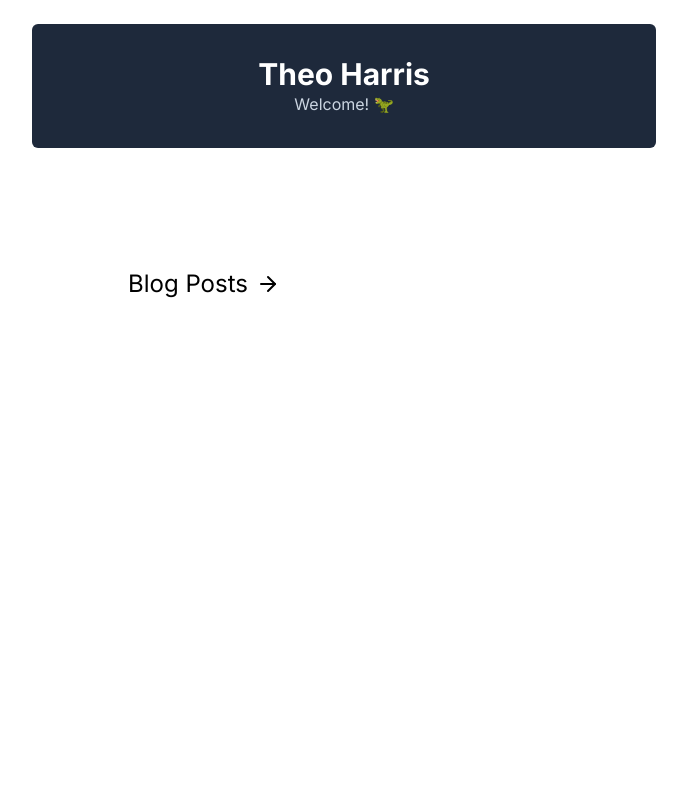
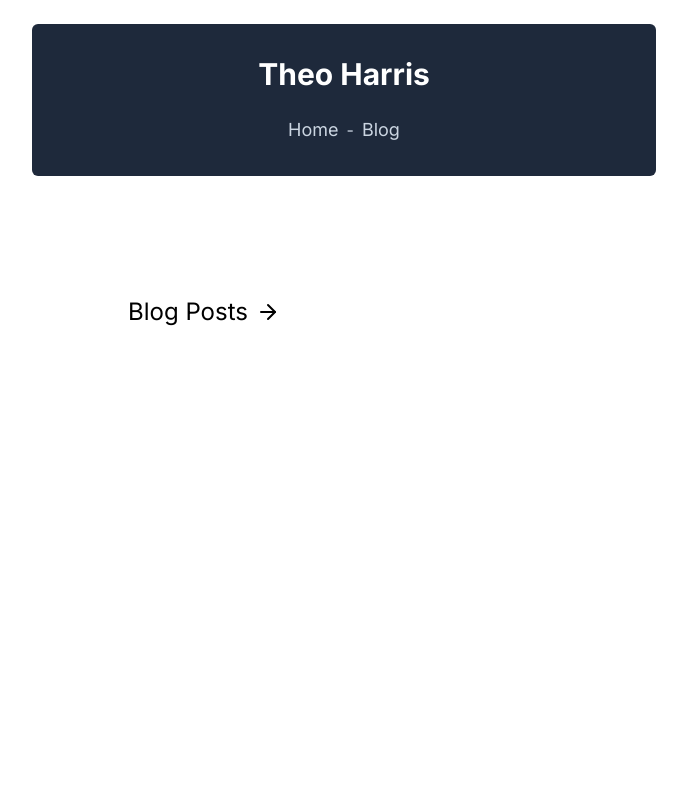
Before and after one commit to Theosaurus-Rex/dev-portfolio-2023, a Next.js app: page / in a window 1280 px wide. Shown: the top 800 px of the page, without its empty margins (296-983 px from the left). Built offline with nearby package versions, Linux system fonts and the light colour scheme.

Commit message:
refactor(header): Extract header component, add nav links

```diff
--- /dev/null
+++ b/components/PageHeader.tsx
@@ -0,0 +1,29 @@
+import Link from "next/link";
+
+const PageHeader = () => {
+  return (
+    <header>
+      <div className="text-center bg-slate-800 p-8 my-6 rounded-md">
+        <div className="flex flex-col space-y-6 items-center">
+          <Link href="/">
+            <h1 className="text-3xl text-white font-bold">Theo Harris</h1>
+          </Link>
+          <div className="flex flex-row space-x-2 items-center">
+            <Link href="/" className="text-lg text-slate-300 hover:underline">
+              Home
+            </Link>
+            <p className="text-slate-300">-</p>
+            <Link
+              href="/blog"
+              className="text-lg text-slate-300 hover:underline"
+            >
+              Blog
+            </Link>
+          </div>
+        </div>
+      </div>
+    </header>
+  );
+};
+
+export default PageHeader;
--- a/src/app/layout.tsx
+++ b/src/app/layout.tsx
@@ -1,6 +1,7 @@
 import Link from "next/link";
 import "./globals.css";
 import { Inter } from "next/font/google";
+import PageHeader from "../../components/PageHeader";
 
 const inter = Inter({ subsets: ["latin"] });
 
@@ -14,17 +15,6 @@ export default function RootLayout({
 }: {
   children: React.ReactNode;
 }) {
-  const header = (
-    <header>
-      <div className="text-center bg-slate-800 p-8 my-6 rounded-md">
-        <Link href="/">
-          <h1 className="text-3xl text-white font-bold">Theo Harris</h1>
-        </Link>
-        <p className="text-slate-300">Welcome! 🦖</p>
-      </div>
-    </header>
-  );
-
   const footer = (
     <footer>
       <div className="border-t border-slate-500 mt-6 py-6 text-center text-slate-400">
@@ -36,7 +26,7 @@ export default function RootLayout({
     <html lang="en">
       <body className={inter.className}>
         <div className="mx-auto max-w-2xl px-6">
-          {header}
+          <PageHeader />
           {children}
           {footer}
         </div>
```
